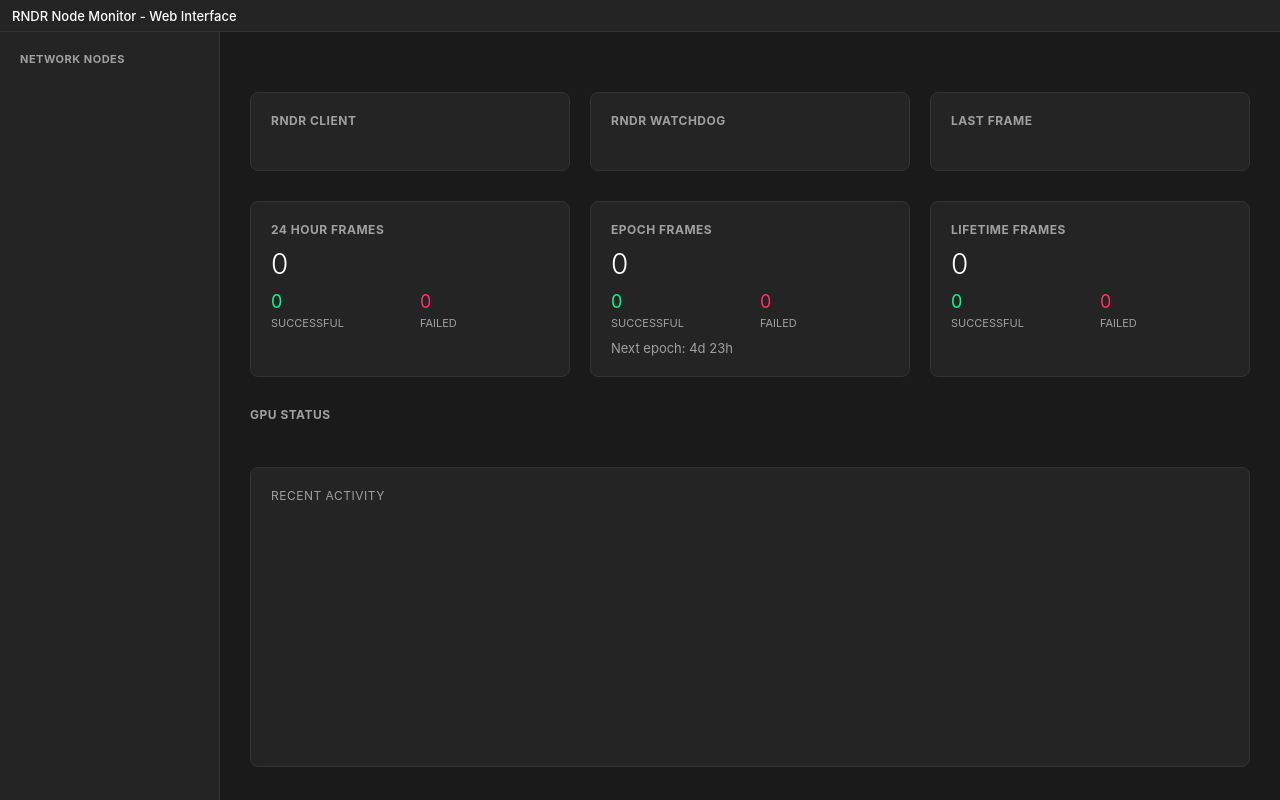
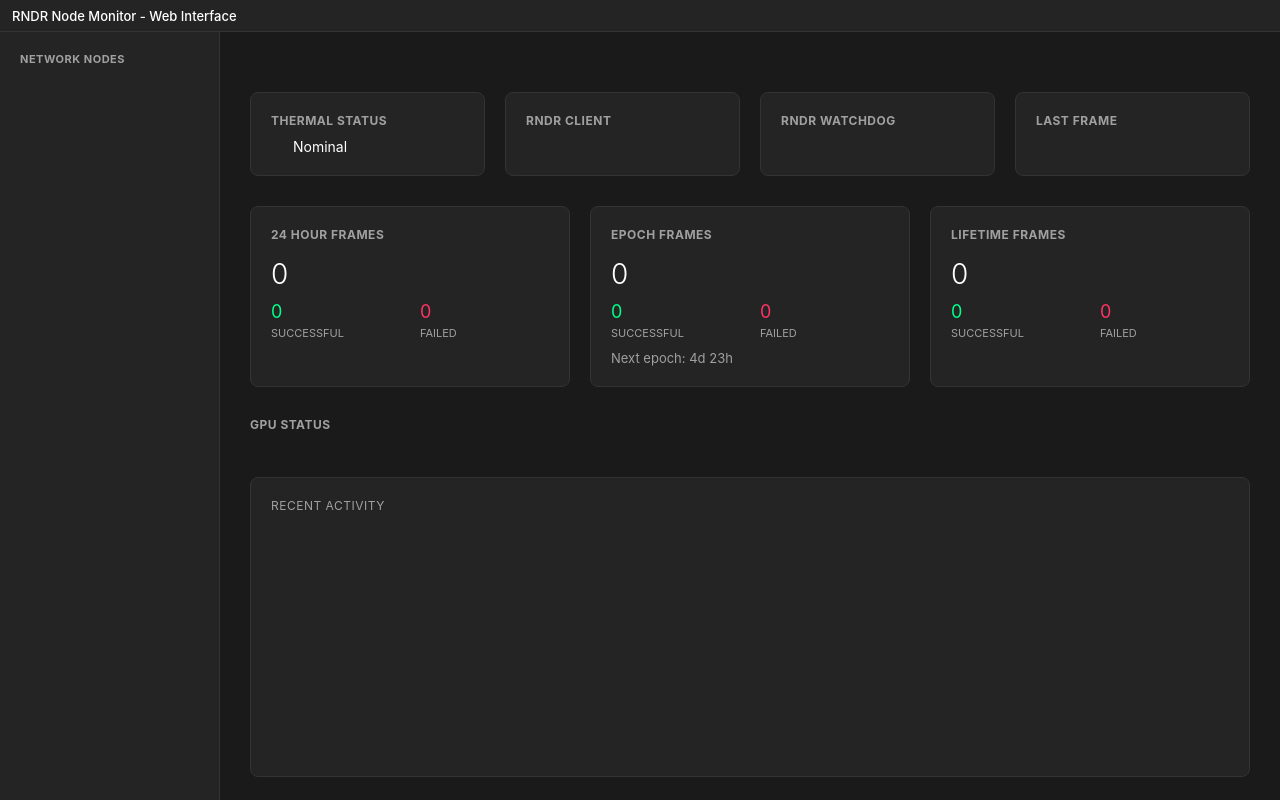
Before and after one commit to montezma/rndr-node-monitor, a plain HTML site: page web/index.html in a window 1280 px wide. Drawn offline with Linux system fonts and the light colour scheme.

Commit message:
re added the thermal status to web view

```diff
--- a/web/index.html
+++ b/web/index.html
@@ -4,7 +4,7 @@
     <meta charset="UTF-8">
     <meta name="viewport" content="width=device-width, initial-scale=1.0">
     <title>RNDR Node Monitor - Web</title>
-    <link rel="icon" type="image/png" href="/rndr-node-monitor.png">
+    <link rel="icon" type="image/png" href="/favicon.png">
     <style>
         * { margin: 0; padding: 0; box-sizing: border-box; }
         :root {
@@ -12,42 +12,37 @@
             --text-primary: #ffffff; --text-secondary: #a0a0a0; --accent: #00d4ff;
             --success: #00ff88; --error: #ff3366; --warning: #ffaa00; --border: #333333;
         }
-        body.light {
-            --bg-primary: #ffffff; --bg-secondary: #f5f5f5; --bg-tertiary: #ebebeb;
-            --text-primary: #1a1a1a; --text-secondary: #666666; --border: #dddddd;
-        }
         body {
             font-family: -apple-system, BlinkMacSystemFont, 'Segoe UI', Roboto, Oxygen, Ubuntu, sans-serif;
             background: var(--bg-primary); color: var(--text-primary);
             overflow: hidden; height: 100vh; display: flex; flex-direction: column;
         }
-        .titlebar {
-            height: 32px; background: var(--bg-secondary); display: flex;
-            align-items: center; justify-content: space-between; padding: 0 12px;
-            border-bottom: 1px solid var(--border);
-        }
+        .titlebar { height: 32px; background: var(--bg-secondary); display: flex; align-items: center; justify-content: space-between; padding: 0 12px; border-bottom: 1px solid var(--border); }
         .titlebar-title { font-size: 13px; font-weight: 500; }
         .main-container { flex: 1; display: flex; overflow: hidden; }
-        .sidebar { width: 220px; background: var(--bg-secondary); border-right: 1px solid var(--border); padding: 20px; overflow-y: auto; }
+        .sidebar { width: 220px; background: var(--bg-secondary); border-right: 1px solid var(--border); padding: 20px; overflow-y: auto; flex-shrink: 0; }
         .sidebar h3 { font-size: 11px; text-transform: uppercase; color: var(--text-secondary); margin-bottom: 12px; letter-spacing: 0.5px; }
         .node-list { list-style: none; }
         .node-item { padding: 10px; margin-bottom: 8px; background: var(--bg-tertiary); border-radius: 6px; cursor: pointer; transition: all 0.2s; display: flex; align-items: center; gap: 10px; }
         .node-item:hover, .node-item.active { background: linear-gradient(135deg, var(--accent), #0099cc); color: #000; }
         .node-status { width: 8px; height: 8px; border-radius: 50%; flex-shrink: 0; }
-        .status-online { background: var(--success); } .status-offline { background: var(--error); }
+        .status-online { background: var(--success); }
+        .status-offline { background: var(--error); animation: pulse 2s infinite; }
         .content { flex: 1; padding: 30px; overflow-y: auto; }
         .dashboard-header { display: flex; justify-content: space-between; align-items: center; margin-bottom: 30px; }
         .dashboard-title { font-size: 24px; font-weight: 300; }
-        .header-controls { display: flex; gap: 10px; }
-        .header-btn { padding: 8px 16px; background: var(--bg-tertiary); border: 1px solid var(--border); border-radius: 6px; color: var(--text-primary); cursor: pointer; transition: all 0.2s; font-size: 13px; }
-        .header-btn:hover { background: var(--accent); color: #000; border-color: var(--accent); }
-        .status-grid, .stats-grid { display: grid; grid-template-columns: repeat(auto-fit, minmax(250px, 1fr)); gap: 20px; margin-bottom: 30px; }
-        .status-card, .stat-card { background: var(--bg-secondary); padding: 20px; border-radius: 8px; border: 1px solid var(--border); }
-        .status-card h4, .stat-card h4 { font-size: 12px; text-transform: uppercase; color: var(--text-secondary); margin-bottom: 10px; letter-spacing: 0.5px; }
+        .status-grid { display: grid; grid-template-columns: repeat(auto-fit, minmax(200px, 1fr)); gap: 20px; margin-bottom: 30px; }
+        .status-card { background: var(--bg-secondary); padding: 20px; border-radius: 8px; border: 1px solid var(--border); }
+        .status-card h4 { font-size: 12px; text-transform: uppercase; color: var(--text-secondary); margin-bottom: 10px; letter-spacing: 0.5px; }
         .status-indicator { display: flex; align-items: center; gap: 10px; font-size: 14px; }
-        .status-dot { width: 12px; height: 12px; border-radius: 50%; animation: pulse 2s infinite; }
-        .status-dot.active { background: var(--success); } .status-dot.inactive { background: var(--error); }
+        .status-dot { width: 12px; height: 12px; border-radius: 50%; }
+        .status-dot.active { background: var(--success); animation: pulse 2s infinite; }
+        .status-dot.inactive { background: var(--error); }
+        .status-dot.warning { background: var(--warning); animation: pulse 2s infinite; }
         @keyframes pulse { 0%, 100% { opacity: 1; } 50% { opacity: 0.5; } }
+        .stats-grid { display: grid; grid-template-columns: repeat(auto-fit, minmax(250px, 1fr)); gap: 20px; margin-bottom: 30px; }
+        .stat-card { background: var(--bg-secondary); padding: 20px; border-radius: 8px; border: 1px solid var(--border); }
+        .stat-card h4 { font-size: 12px; text-transform: uppercase; color: var(--text-secondary); margin-bottom: 15px; letter-spacing: 0.5px; }
         .stat-value { font-size: 28px; font-weight: 300; margin-bottom: 8px; }
         .stat-label { font-size: 13px; color: var(--text-secondary); }
         .stat-breakdown { display: flex; gap: 20px; margin-top: 10px; }
@@ -68,7 +63,7 @@
         .progress-fill { height: 100%; background: var(--accent); transition: width 0.3s; }
         .log-section { background: var(--bg-secondary); padding: 20px; border-radius: 8px; border: 1px solid var(--border); height: 300px; display: flex; flex-direction: column; }
         .log-header { font-size: 12px; text-transform: uppercase; color: var(--text-secondary); margin-bottom: 15px; letter-spacing: 0.5px; flex-shrink: 0; }
-        .log-entries { font-family: 'Courier New', monospace; font-size: 12px; line-height: 1.6; flex: 1; overflow-y: auto; overflow-x: hidden; }
+        .log-entries { font-family: 'Courier New', monospace; font-size: 12px; line-height: 1.6; flex: 1; overflow-y: auto; }
         .log-entry { padding: 4px 0; border-bottom: 1px solid var(--border); word-wrap: break-word; }
         .log-entry:last-child { border-bottom: none; }
         .log-entry.success { color: var(--success); } .log-entry.error { color: var(--error); } .log-entry.warning { color: var(--warning); }
@@ -91,53 +86,23 @@
             </div>
             <div class="status-grid">
                 <div class="status-card">
-                    <h4>RNDR Client</h4>
-                    <div class="status-indicator"><div class="status-dot" id="rndrStatus"></div><span id="rndrStatusText"></span></div>
+                    <h4>Thermal Status</h4>
+                    <div class="status-indicator">
+                        <div class="status-dot" id="thermalStatus"></div>
+                        <span id="thermalStatusText">Nominal</span>
+                    </div>
                 </div>
-                <div class="status-card">
-                    <h4>RNDR Watchdog</h4>
-                    <div class="status-indicator"><div class="status-dot" id="watchdogStatus"></div><span id="watchdogStatusText"></span></div>
-                </div>
-                <div class="status-card">
-                    <h4>Last Frame</h4>
-                    <div class="last-frame"><span id="lastFrameTime"></span><span class="time-ago" id="timeAgo"></span></div>
-                </div>
+                <div class="status-card"><h4>RNDR Client</h4><div class="status-indicator"><div class="status-dot" id="rndrStatus"></div><span id="rndrStatusText"></span></div></div>
+                <div class="status-card"><h4>RNDR Watchdog</h4><div class="status-indicator"><div class="status-dot" id="watchdogStatus"></div><span id="watchdogStatusText"></span></div></div>
+                <div class="status-card"><h4>Last Frame</h4><div class="last-frame"><span id="lastFrameTime"></span><span class="time-ago" id="timeAgo"></span></div></div>
             </div>
             <div class="stats-grid">
-                 <div class="stat-card">
-                    <h4>24 Hour Frames</h4>
-                    <div class="stat-value" id="dailyTotal">0</div>
-                    <div class="stat-breakdown">
-                        <div class="stat-item"><div class="stat-item-value" id="dailySuccess" style="color: var(--success)">0</div><div class="stat-item-label">Successful</div></div>
-                        <div class="stat-item"><div class="stat-item-value" id="dailyFailed" style="color: var(--error)">0</div><div class="stat-item-label">Failed</div></div>
-                    </div>
-                </div>
-                <div class="stat-card">
-                    <h4>Epoch Frames</h4>
-                    <div class="stat-value" id="epochTotal">0</div>
-                    <div class="stat-breakdown">
-                        <div class="stat-item"><div class="stat-item-value" id="epochSuccess" style="color: var(--success)">0</div><div class="stat-item-label">Successful</div></div>
-                        <div class="stat-item"><div class="stat-item-value" id="epochFailed" style="color: var(--error)">0</div><div class="stat-item-label">Failed</div></div>
-                    </div>
-                    <div class="stat-label" style="margin-top: 10px">Next epoch: <span id="nextEpoch">Calculating...</span></div>
-                </div>
-                <div class="stat-card">
-                    <h4>Lifetime Frames</h4>
-                    <div class="stat-value" id="lifetimeTotal">0</div>
-                    <div class="stat-breakdown">
-                        <div class="stat-item"><div class="stat-item-value" id="lifetimeSuccess" style="color: var(--success)">0</div><div class="stat-item-label">Successful</div></div>
-                        <div class="stat-item"><div class="stat-item-value" id="lifetimeFailed" style="color: var(--error)">0</div><div class="stat-item-label">Failed</div></div>
-                    </div>
-                </div>
+                 <div class="stat-card"><h4>24 Hour Frames</h4><div class="stat-value" id="dailyTotal">0</div><div class="stat-breakdown"><div class="stat-item"><div class="stat-item-value" id="dailySuccess" style="color: var(--success)">0</div><div class="stat-item-label">Successful</div></div><div class="stat-item"><div class="stat-item-value" id="dailyFailed" style="color: var(--error)">0</div><div class="stat-item-label">Failed</div></div></div></div>
+                 <div class="stat-card"><h4>Epoch Frames</h4><div class="stat-value" id="epochTotal">0</div><div class="stat-breakdown"><div class="stat-item"><div class="stat-item-value" id="epochSuccess" style="color: var(--success)">0</div><div class="stat-item-label">Successful</div></div><div class="stat-item"><div class="stat-item-value" id="epochFailed" style="color: var(--error)">0</div><div class="stat-item-label">Failed</div></div></div><div class="stat-label" style="margin-top: 10px">Next epoch: <span id="nextEpoch">Calculating...</span></div></div>
+                 <div class="stat-card"><h4>Lifetime Frames</h4><div class="stat-value" id="lifetimeTotal">0</div><div class="stat-breakdown"><div class="stat-item"><div class="stat-item-value" id="lifetimeSuccess" style="color: var(--success)">0</div><div class="stat-item-label">Successful</div></div><div class="stat-item"><div class="stat-item-value" id="lifetimeFailed" style="color: var(--error)">0</div><div class="stat-item-label">Failed</div></div></div></div>
             </div>
-            <div class="gpu-section">
-                <h4 style="font-size: 12px; text-transform: uppercase; color: var(--text-secondary); margin-bottom: 15px; letter-spacing: 0.5px;">GPU Status</h4>
-                <div class="gpu-grid" id="gpuGrid"></div>
-            </div>
-            <div class="log-section">
-                <div class="log-header">Recent Activity</div>
-                <div class="log-entries" id="logEntries"></div>
-            </div>
+            <div class="gpu-section"><h4 style="font-size: 12px; text-transform: uppercase; color: var(--text-secondary); margin-bottom: 15px; letter-spacing: 0.5px;">GPU Status</h4><div class="gpu-grid" id="gpuGrid"></div></div>
+            <div class="log-section"><div class="log-header">Recent Activity</div><div class="log-entries" id="logEntries"></div></div>
         </div>
     </div>
     <script src="/web-script.js"></script>
```
